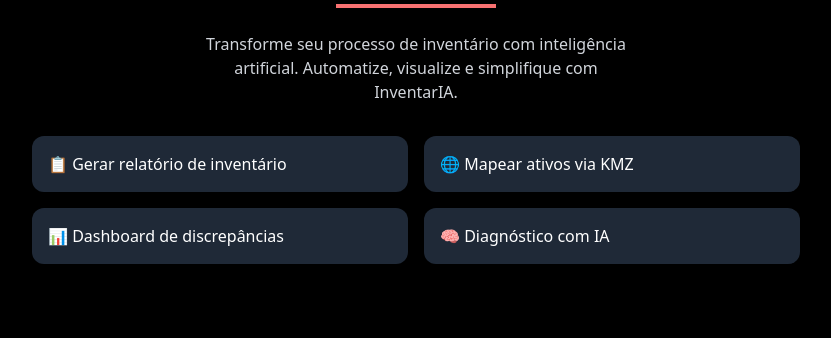
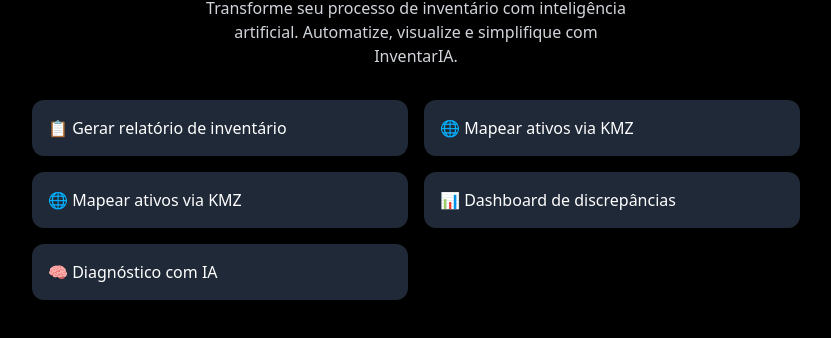
Before and after one commit to drumondard/inventario-IA, a plain HTML site: page index.html in a window 1280 px wide. Shown: the part 358-696 px from the top of the page, without its empty margins (224-1055 px from the left). Drawn offline with nearby package versions, Linux system fonts and the light colour scheme.

Commit message:
Update index.html

```diff
--- a/index.html
+++ b/index.html
@@ -41,6 +41,10 @@
     </button>
 
     <button class="bg-gray-800 hover:bg-gray-700 p-4 rounded-xl text-left">
+      🌐 Mapear ativos via KMZ
+    </button>
+
+    <button class="bg-gray-800 hover:bg-gray-700 p-4 rounded-xl text-left">
       📊 Dashboard de discrepâncias
     </button>
 
```
